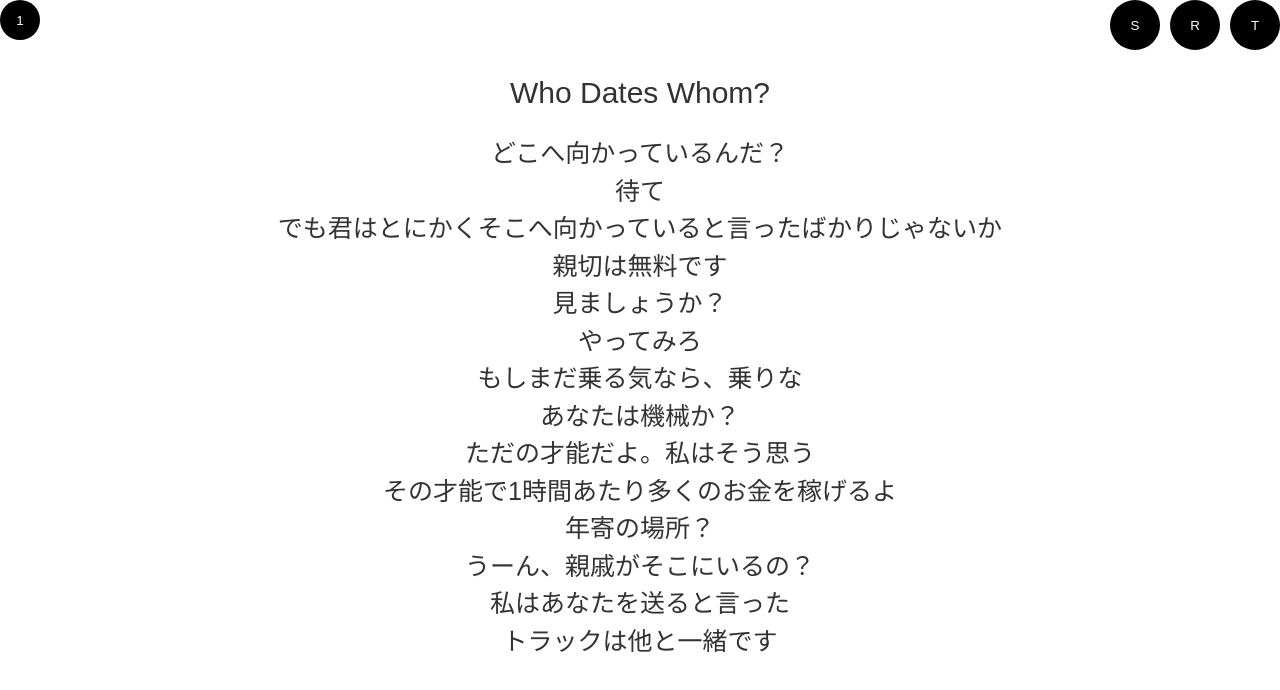
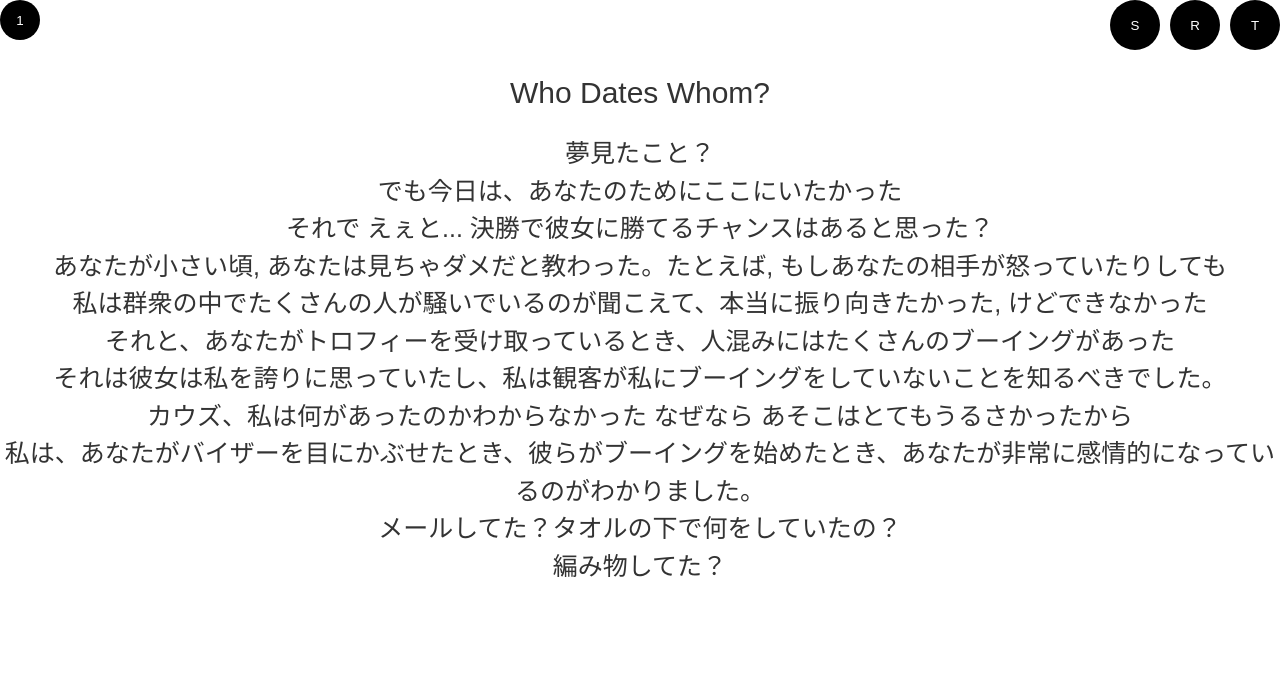
Before and after one commit to kandalog/advanced_speaking, a Next.js app: page / in a window 1280 px wide. Shown: the top 690 px of the page. Built offline with nearby package versions, Linux system fonts and the light colour scheme.

Commit message:
問題修正

```diff
--- a/assets/data.ts
+++ b/assets/data.ts
@@ -1,34 +1,28 @@
 export const en = [
-  "どこへ向かっているんだ？",
-  "待て",
-  "でも君はとにかくそこへ向かっていると言ったばかりじゃないか",
-  "親切は無料です",
-  "見ましょうか？",
-  "やってみろ",
-  "もしまだ乗る気なら、乗りな",
-  "あなたは機械か？",
-  "ただの才能だよ。私はそう思う",
-  "その才能で1時間あたり多くのお金を稼げるよ",
-  "年寄の場所？",
-  "うーん、親戚がそこにいるの？",
-  "私はあなたを送ると言った",
-  "トラックは他と一緒です",
+  "夢見たこと？",
+  "でも今日は、あなたのためにここにいたかった",
+  "それで えぇと... 決勝で彼女に勝てるチャンスはあると思った？",
+  "あなたが小さい頃, あなたは見ちゃダメだと教わった。たとえば, もしあなたの相手が怒っていたりしても",
+  "私は群衆の中でたくさんの人が騒いでいるのが聞こえて、本当に振り向きたかった, けどできなかった",
+  "それと、あなたがトロフィーを受け取っているとき、人混みにはたくさんのブーイングがあった",
+  "それは彼女は私を誇りに思っていたし、私は観客が私にブーイングをしていないことを知るべきでした。",
+  "カウズ、私は何があったのかわからなかった なぜなら あそこはとてもうるさかったから",
+  "私は、あなたがバイザーを目にかぶせたとき、彼らがブーイングを始めたとき、あなたが非常に感情的になっているのがわかりました。",
+  "メールしてた？タオルの下で何をしていたの？",
+  "編み物してた？",
 ];
 export const jp = [
-  "Where are you heading",
-  "hold it",
-  "But you just said you're going there anyway",
-  "Kin(d)ness is free",
-  "(do you) want me to take a look?",
-  "Now give it a try",
-  "if you still want that ride, get in",
-  "(Are) you a mechanic?",
-  "Just a gift, I guess",
-  "a lot of money per hour with a gift",
-  "The old folks place",
-  "Uh... Got a relative there?",
-  "I said I’d drop you off",
-  "A truck’s like anything else. ",
+  "Something you dreamed of?",
+  "but today I wanted to be here for you",
+  "And um... so did you think you had a chance of beating her at the finals?",
+  "when you’re little, you’re taught not to look at, like, if your opponent gets angry or anything.",
+  "I head a lot of people in the crowd making noises and I really wanted to turn around but I didn't",
+  "And when you were receiving the trophy, there was a lot of booing in the crowd.",
+  "that she was proud of me and that I should know that the crowd wasn’t booing at me.",
+  "‘Cause I couldn’t tell what was going on because it was just so loud in there.",
+  "I saw when you pulled the visor over your eyes when they started booing I could see that you were getting very emotional.",
+  "Were you texting? What was going on under that towel?",
+  "Were you knitting?",
 ];
 
 // export const en = [
```
